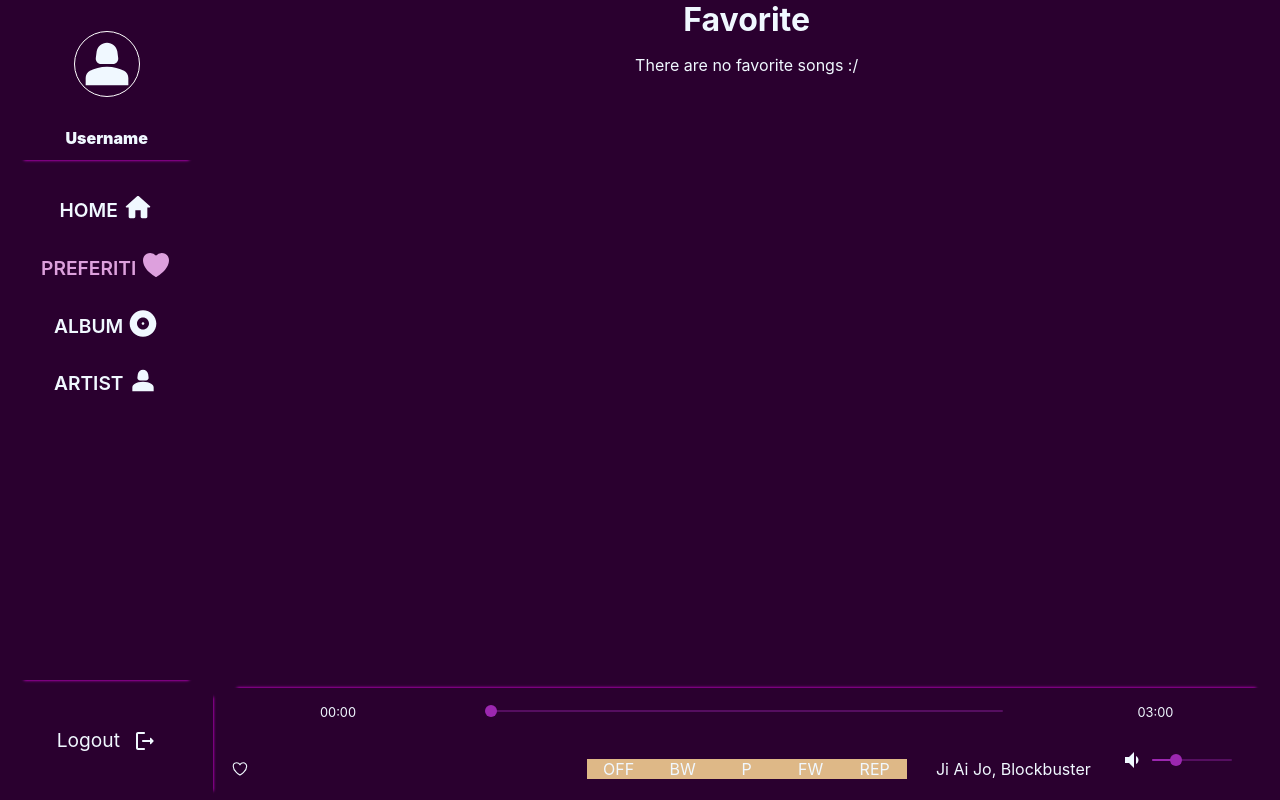
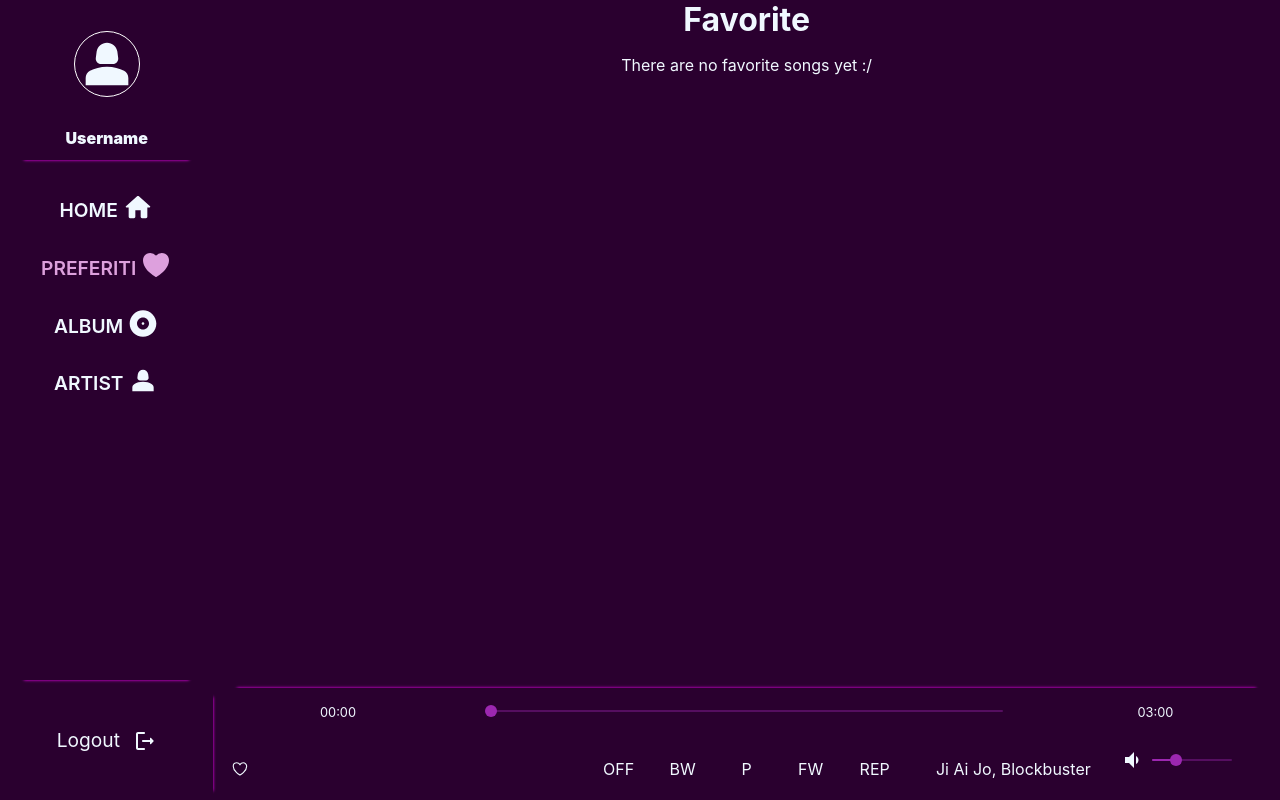
Before and after one commit to disastetor/spotify-clone, a React (Create React App) app: page /favorite in a window 1280 px wide. Built offline with nearby package versions, Linux system fonts and the light colour scheme; what axios-mock-adapter would draw is missing.

Commit message:
added favorite list

```diff
--- a/src/components/Player.css
+++ b/src/components/Player.css
@@ -92,11 +92,9 @@
   width: 30%;
   display: flex;
   flex-direction: row;
-  background-color: aqua;
 }
 
 .svg-container {
-  background-color: burlywood;
   width: 20%;
   cursor: pointer;
   top: auto;
--- a/src/pages/Favorite/Favorite.jsx
+++ b/src/pages/Favorite/Favorite.jsx
@@ -1,15 +1,16 @@
 import { useSelector } from 'react-redux';
+import FavoriteList from './FavoriteList';
 
 const Favorite = () => {
   const { favoriteSongs } = useSelector((state) => state.favorite);
-  console.log(favoriteSongs);
+
   return (
     <div>
       <h1>Favorite</h1>
       {favoriteSongs.length < 1 ? (
-        <p>There are no favorite songs :/</p>
+        <p>There are no favorite songs yet :/</p>
       ) : (
-        <p>canzoniii</p>
+        <FavoriteList favorite={favoriteSongs} />
       )}
     </div>
   );
--- /dev/null
+++ b/src/pages/Favorite/FavoriteCard.jsx
@@ -0,0 +1,13 @@
+const FavoriteCard = ({ favorite }) => {
+  const { id, name, authorId, albumId, cover, authorName } = favorite;
+
+  return (
+    <>
+      <div key={id} className="card">
+        <img src={cover} alt="album cover" className="card-image-album"></img>
+        <div className="card-title">{name}</div>
+      </div>
+    </>
+  );
+};
+export default FavoriteCard;
--- /dev/null
+++ b/src/pages/Favorite/FavoriteList.jsx
@@ -0,0 +1,17 @@
+import FavoriteCard from './FavoriteCard';
+
+const FavoriteList = (props) => {
+  const favorite = props.favorite;
+  return (
+    <>
+      <div className="songs">
+        <>
+          {favorite.map((favorite) => (
+            <FavoriteCard key={favorite.id} favorite={favorite} />
+          ))}
+        </>
+      </div>
+    </>
+  );
+};
+export default FavoriteList;
```
